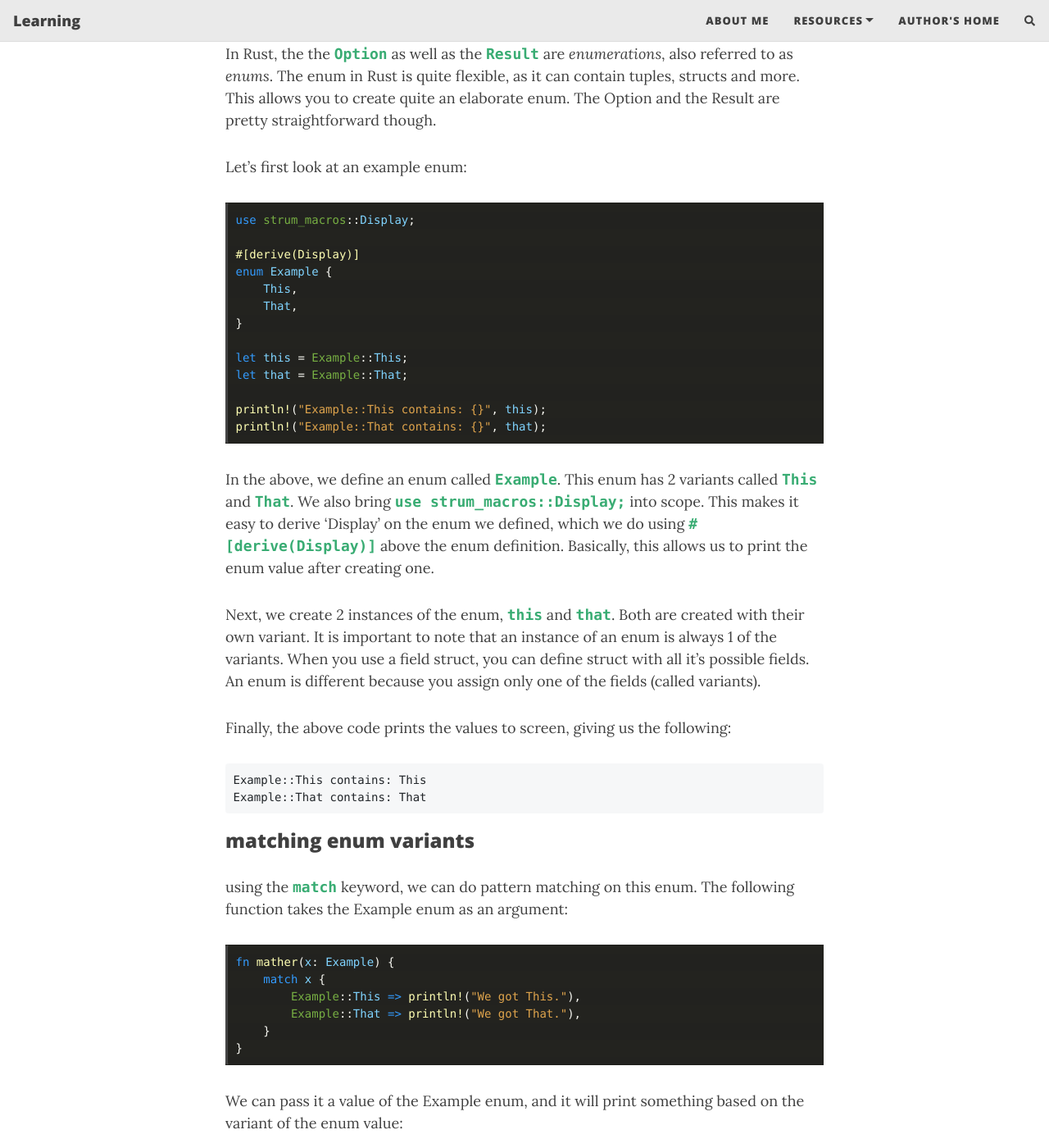
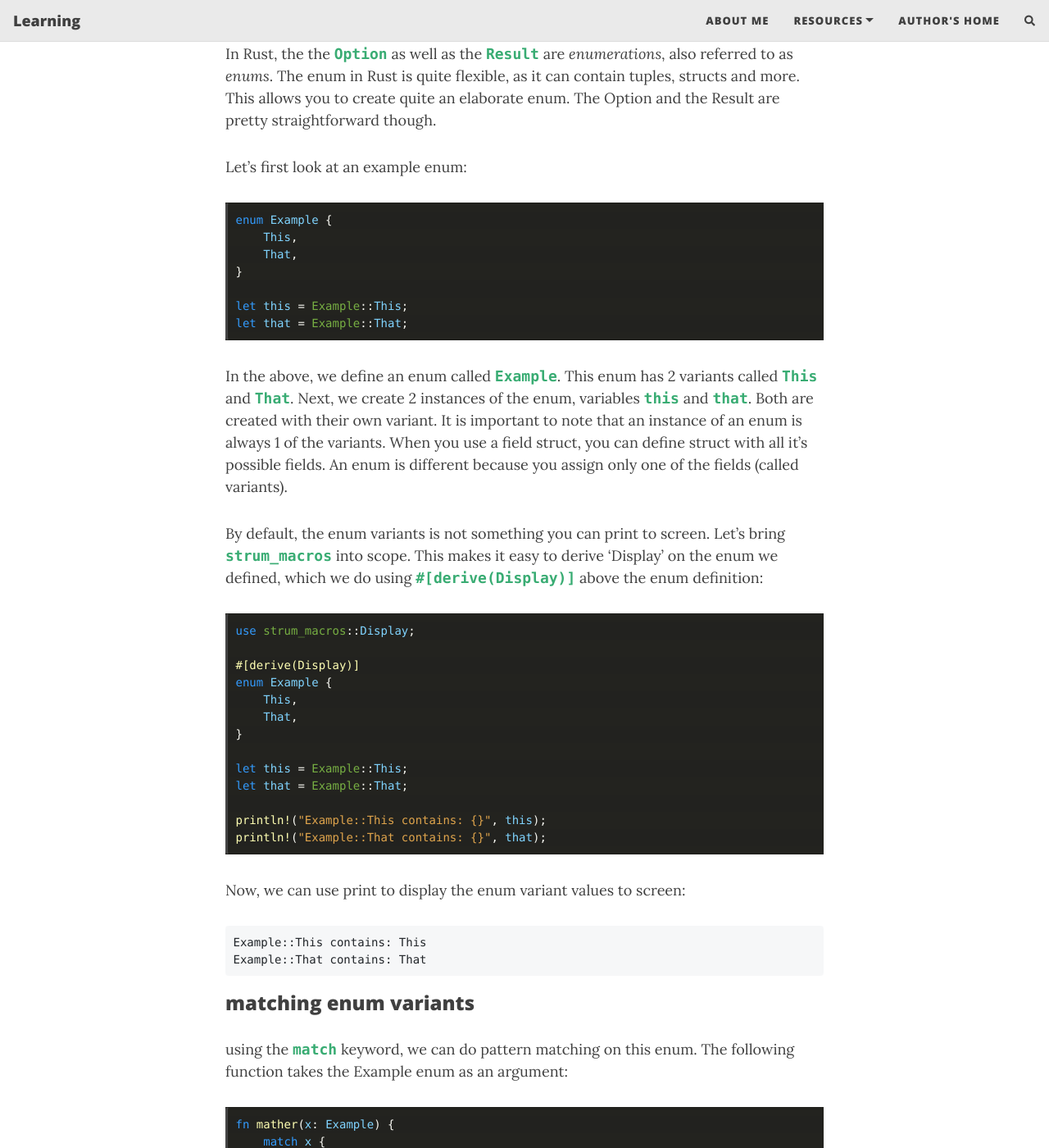
Before and after one commit to saidvandeklundert/learn, a Jekyll site: the page built from _posts/2021-08-15-rust-option-and-result.md, in a window 1280 px wide and 1400 px high, scrolled down 868 px. Shown: the whole window at 82% size. Built offline with Jekyll 4.4.1, drawn with Linux system fonts in a browser that asks for light colours; nearby versions of some CDN libraries; comment, search, counter and statistics services are not loaded.

Commit message:
Option 1

````diff
--- a/_posts/2021-08-15-rust-option-and-result.md
+++ b/_posts/2021-08-15-rust-option-and-result.md
@@ -20,12 +20,25 @@ In order to understand the `Option` and the `Result`, it is important to underst
 - matching enum variants
 - the Rust prelude
 
-### the enum in Rust
+### The Rust Enum
 
 In Rust, the the `Option` as well as the `Result` are _enumerations_, also referred to as _enums_. The enum in Rust is quite flexible, as it can contain tuples, structs and more. This allows you to create quite an elaborate enum. The Option and the Result are pretty straightforward though.
 
 Let's first look at an example enum:
 
+```rust
+enum Example {
+    This,
+    That,
+}
+
+let this = Example::This;
+let that = Example::That;
+```
+
+In the above, we define an enum called `Example`. This enum has 2 variants called `This` and `That`. Next, we create 2 instances of the enum, variables `this` and `that`. Both are created with their own variant. It is important to note that an instance of an enum is always 1 of the variants. When you use a field struct, you can define struct with all it's possible fields. An enum is different because you assign only one of the fields (called variants).
+
+By default, the enum variants is not something you can print to screen. Let's bring `strum_macros` into scope. This makes it easy to derive 'Display' on the enum we defined, which we do using `#[derive(Display)]` above the enum definition:
 
 ```rust
 use strum_macros::Display;
@@ -43,11 +56,7 @@ println!("Example::This contains: {}", this);
 println!("Example::That contains: {}", that);
 ```
 
-In the above, we define an enum called `Example`. This enum has 2 variants called `This` and `That`. We also bring `use strum_macros::Display;` into scope. This makes it easy to derive 'Display' on the enum we defined, which we do using `#[derive(Display)]` above the enum definition. Basically, this allows us to print the enum value after creating one.
-
-Next, we create 2 instances of the enum, `this` and `that`. Both are created with their own variant. It is important to note that an instance of an enum is always 1 of the variants. When you use a field struct, you can define struct with all it's possible fields. An enum is different because you assign only one of the fields (called variants).
-
-Finally, the above code prints the values to screen, giving us the following:
+Now, we can use print to display the enum variant values to screen:
 
 <pre>
 Example::This contains: This
````
